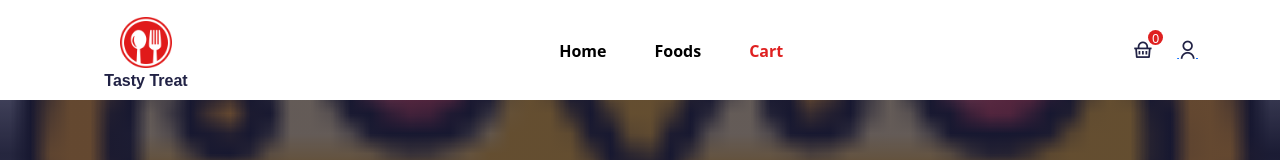
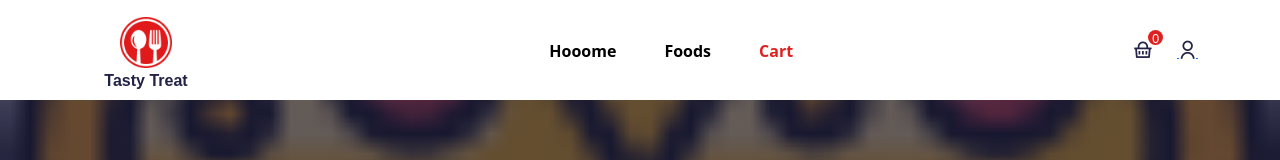
Before and after one commit to priyyadav/food-delivery-app, a React (Create React App) app: page /food-delivery-app/cart in a window 1280 px wide. Shown: the top 160 px of the page. Built offline with nearby package versions, Linux system fonts and the light colour scheme; a web font is replaced by a local one.

Commit message:
debugging

```diff
--- a/src/components/Header/Header.js
+++ b/src/components/Header/Header.js
@@ -12,7 +12,7 @@ import "../../styles/header.css";
 
 const nav__links = [
     {
-        display: "Home",
+        display: "Hooome",
         path: "/home",
     },
     {
--- a/src/styles/allfoods.css
+++ b/src/styles/allfoods.css
@@ -22,4 +22,5 @@
         width: 100% !important;
     }
 
+
 }
```
